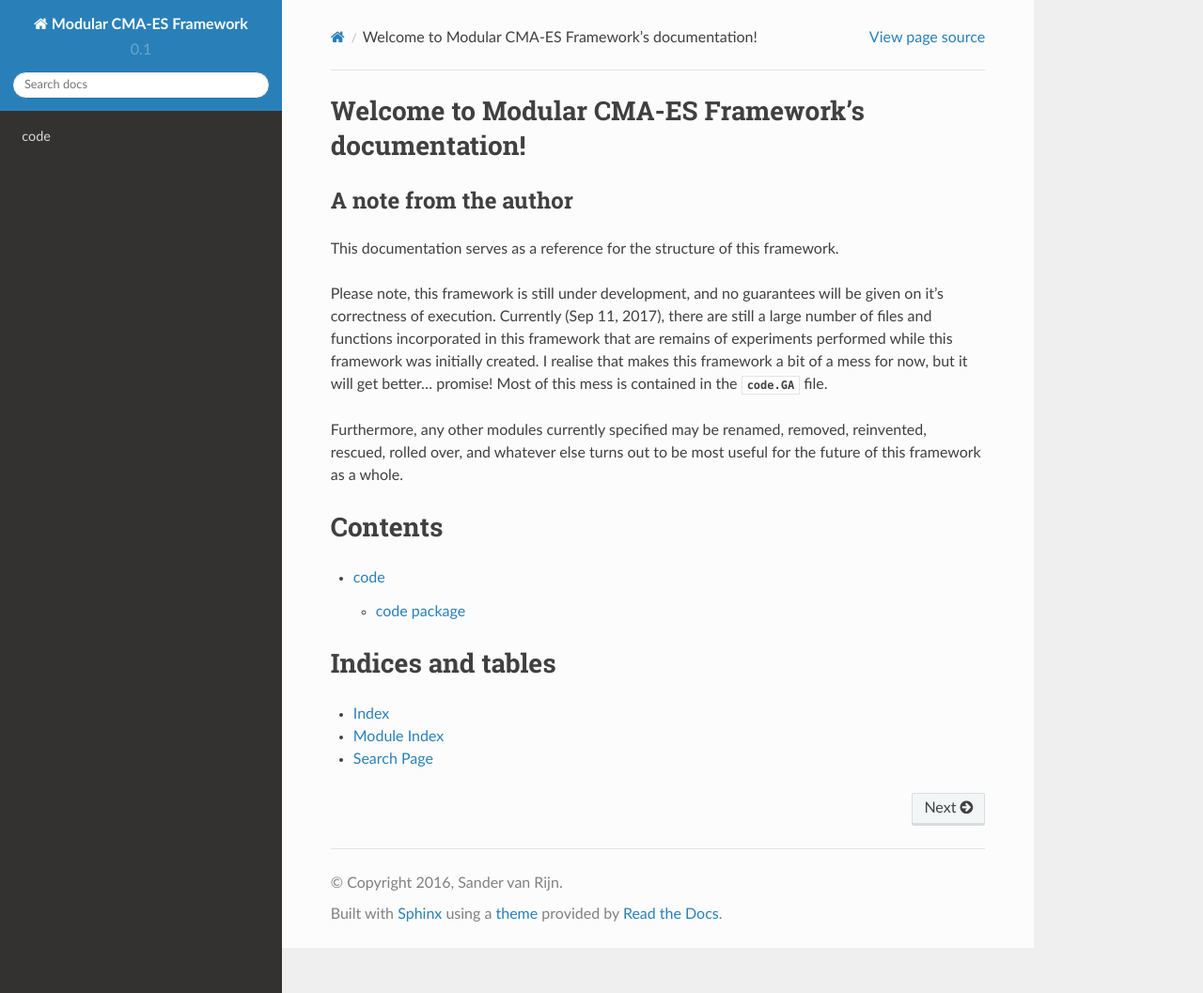
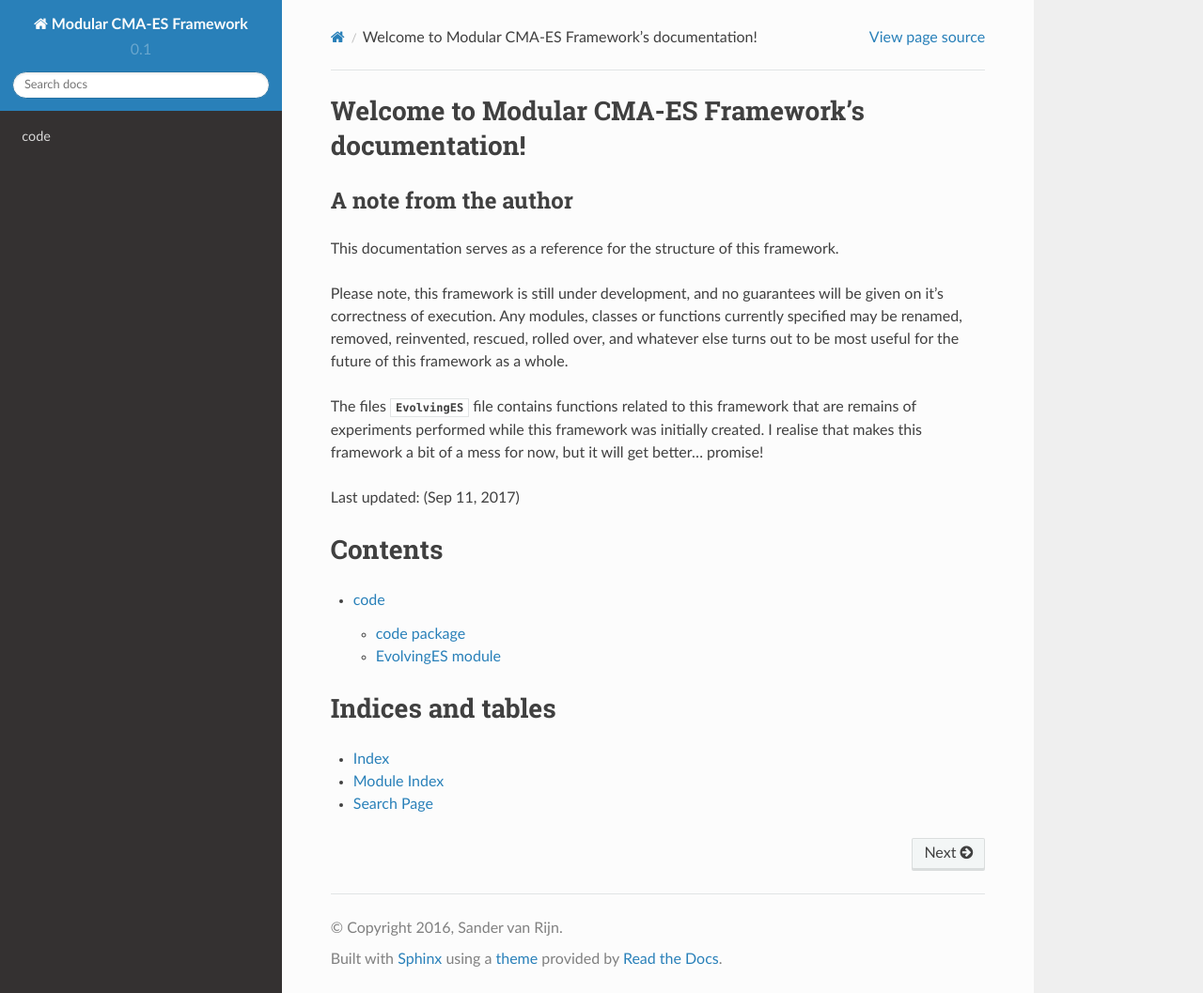
Before and after one commit to sjvrijn/ModEA, a Sphinx documentation site: the page built from docs/source/index.rst, in a window 1280 px wide and 1057 px high. Shown: the whole window at 94% size. Built offline with Sphinx 7.4.7 and the Read the Docs theme 2.0.0, drawn with Linux system fonts in a browser that asks for light colours; formulas are drawn with MathJax 3.

Commit message:
Updated documentation

```diff
--- a/EvolvingES.py
+++ b/EvolvingES.py
@@ -130,7 +130,9 @@ def _ensureListOfLists(iterable):
 def displayRepresentation(representation):
     """
         Displays a representation of a customizedES instance in a more human-readable format:
-        >>> displayRepresentation([0,0,0,0,0,0,0,0,0,0,0, 20, 0.25, 1, 1, 1, 1, 1, 1, 0.2, 0.955, 0.5, 0, 0.3, 0.5, 2])
+
+        >>> displayRepresentation([0,0,0,0,0,0,0,0,0,0,0,
+        ...     20,0.25,1,1,1,1,1,1,0.2,0.955,0.5,0,0.3,0.5,2])
         [0,0,0,0,0,0,0,0,0,0,0] (0.25, 20) with [1,1,1,1,1,1,0.2,0.955,0.5,0,0.3,0.5,2]
 
         :param representation:  Representation of a customizedES instance to display
--- a/docs/source/code.Sampling.rst
+++ b/docs/source/code.Sampling.rst
@@ -1,5 +1,5 @@
 code.Sampling module
-=========================
+====================
 
 .. automodule:: code.Sampling
     :members:
--- a/docs/source/code.rst
+++ b/docs/source/code.rst
@@ -8,7 +8,6 @@ Submodules
 
    code.Algorithms
    code.Config
-   code.GA
    code.Individual
    code.Mutation
    code.Parameters
--- a/docs/source/index.rst
+++ b/docs/source/index.rst
@@ -12,15 +12,18 @@ A note from the author
 
 This documentation serves as a reference for the structure of this framework.
 
-Please note, this framework is still under development, and no guarantees will be given on it's
-correctness of execution. Currently (|today|), there are still a large number of files and functions
-incorporated in this framework that are remains of experiments performed while this framework was
-initially created. I realise that makes this framework a bit of a mess for now, but it will get
-better... promise! Most of this mess is contained in the :mod:`code.GA` file.
+Please note, this framework is still under development, and no guarantees will
+be given on it's correctness of execution. Any modules, classes or functions
+currently specified may be renamed, removed, reinvented, rescued, rolled over,
+and whatever else turns out to be most useful  for the future of this framework
+as a whole.
 
-Furthermore, any other modules currently specified may be renamed, removed, reinvented, rescued, rolled over,
-and whatever else turns out to be most useful for the future of this framework as a whole.
+The files :mod:`EvolvingES` file contains functions related to this framework
+that are  remains of experiments performed while this framework was initially
+created. I  realise that makes this framework a bit of a mess for now, but it
+will get  better... promise!
 
+Last updated: (|today|)
 
 Contents
 ========
--- a/docs/source/modules.rst
+++ b/docs/source/modules.rst
@@ -5,3 +5,4 @@ code
    :maxdepth: 4
 
    code
+   EvolvingES
```
Also changed, not shown: docs/source/EvolvingES.rst (added, +7 -0 lines), docs/source/code.GA.rst (deleted, +0 -7 lines), 1 other file.
